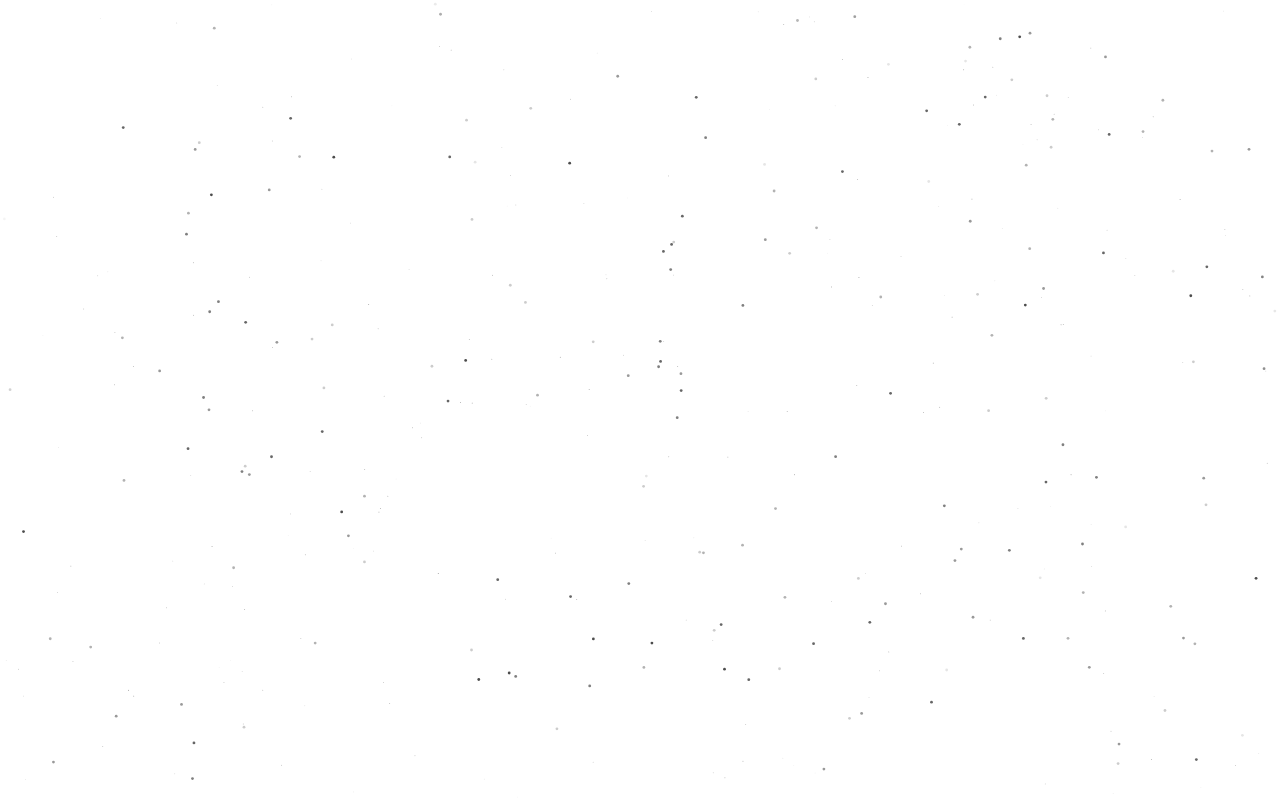
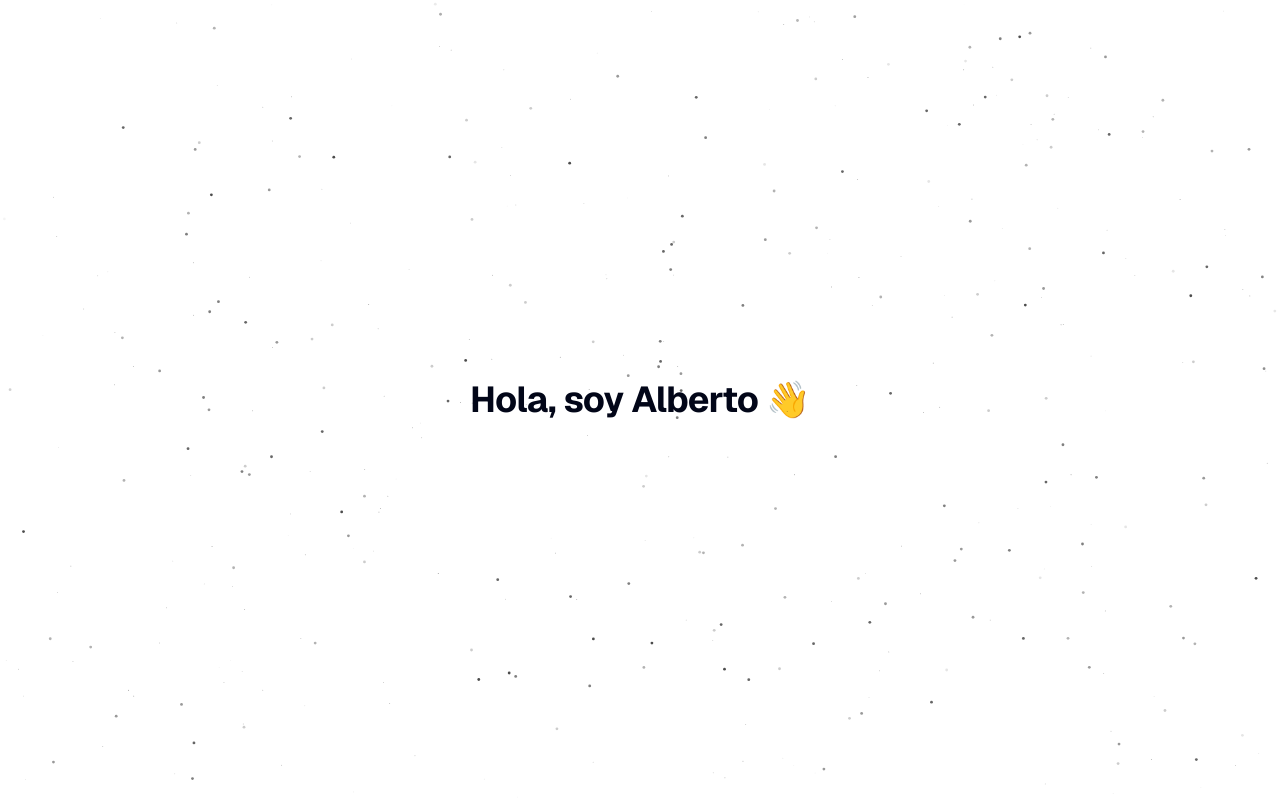
Before and after one commit to AlbMP96/portfolio, a Next.js app: page / in a window 1280 px wide. Built offline with nearby package versions, Linux system fonts and the light colour scheme.

Commit message:
initial banner

```diff
--- a/app/page.tsx
+++ b/app/page.tsx
@@ -2,6 +2,8 @@
 
 import { useTheme } from 'next-themes';
 import { useEffect, useState } from 'react';
+import { TypingAnimation } from '@/components/magicui/typing-animation';
+import { Waving } from '@/components/waving';
 
 import Image from 'next/image';
 import { Button } from '@/components/ui/button';
@@ -15,6 +17,8 @@ export default function Home() {
         setColor(resolvedTheme === 'dark' ? '#ffffff' : '#000000');
     }, [resolvedTheme]);
 
+    var greeting = `Hola, soy Alberto 👋`;
+
     return (
         <div className="grid grid-rows-[20px_1fr_20px] items-center justify-items-center min-h-screen p-8 pb-20 gap-16 sm:p-20 font-[family-name:var(--font-geist-sans)]">
             <Particles
@@ -25,6 +29,9 @@ export default function Home() {
                 refresh
             />
             <main className="flex flex-col gap-8 row-start-2 items-center sm:items-start">
+                <TypingAnimation className="greeting">
+                    {greeting}
+                </TypingAnimation>
                 {/* <Image
                     className="dark:invert"
                     src="/next.svg"
--- /dev/null
+++ b/components/magicui/typing-animation.tsx
@@ -0,0 +1,90 @@
+'use client';
+
+import { cn } from '@/lib/utils';
+import { motion, MotionProps } from 'motion/react';
+import { useEffect, useRef, useState } from 'react';
+
+interface TypingAnimationProps extends MotionProps {
+    children: string;
+    className?: string;
+    duration?: number;
+    delay?: number;
+    as?: React.ElementType;
+    startOnView?: boolean;
+}
+
+export function TypingAnimation({
+    children,
+    className,
+    duration = 100,
+    delay = 0,
+    as: Component = 'div',
+    startOnView = false,
+    ...props
+}: TypingAnimationProps) {
+    const MotionComponent = motion.create(Component, {
+        forwardMotionProps: true,
+    });
+
+    const [displayedText, setDisplayedText] = useState<string>('');
+    const [started, setStarted] = useState(false);
+    const elementRef = useRef<HTMLElement | null>(null);
+
+    useEffect(() => {
+        if (!startOnView) {
+            const startTimeout = setTimeout(() => {
+                setStarted(true);
+            }, delay);
+            return () => clearTimeout(startTimeout);
+        }
+
+        const observer = new IntersectionObserver(
+            ([entry]) => {
+                if (entry.isIntersecting) {
+                    setTimeout(() => {
+                        setStarted(true);
+                    }, delay);
+                    observer.disconnect();
+                }
+            },
+            { threshold: 0.1 }
+        );
+
+        if (elementRef.current) {
+            observer.observe(elementRef.current);
+        }
+
+        return () => observer.disconnect();
+    }, [delay, startOnView]);
+
+    useEffect(() => {
+        if (!started) return;
+
+        let i = 0;
+        const typingEffect = setInterval(() => {
+            if (i < children.length) {
+                setDisplayedText(children.substring(0, i + 1));
+                i++;
+            } else {
+                clearInterval(typingEffect);
+            }
+        }, duration);
+
+        return () => {
+            clearInterval(typingEffect);
+        };
+    }, [children, duration, started]);
+
+    return (
+        <MotionComponent
+            ref={elementRef}
+            className={cn(
+                'text-4xl font-bold leading-[5rem] tracking-[-0.02em]',
+                className
+            )}
+            {...props}
+        >
+            {displayedText}
+        </MotionComponent>
+    );
+}
--- /dev/null
+++ b/components/waving.tsx
@@ -0,0 +1,28 @@
+import { div } from 'motion/react-client';
+
+export function Waving() {
+    const css = `.wave {
+  animation-name: wave-animation;  /* Refers to the name of your @keyframes element below */
+  animation-duration: 2.5s;        /* Change to speed up or slow down */
+  animation-iteration-count: infinite;  /* Never stop waving :) */
+  transform-origin: 70% 70%;       /* Pivot around the bottom-left palm */
+  display: inline-block;
+}
+
+@keyframes wave-animation {
+    0% { transform: rotate( 0.0deg) }
+   10% { transform: rotate(14.0deg) }  /* The following five values can be played with to make the waving more or less extreme */
+   20% { transform: rotate(-8.0deg) }
+   30% { transform: rotate(14.0deg) }
+   40% { transform: rotate(-4.0deg) }
+   50% { transform: rotate(10.0deg) }
+   60% { transform: rotate( 0.0deg) }  /* Reset for the last half to pause */
+  100% { transform: rotate( 0.0deg) }
+}`;
+    return (
+        <div>
+            <style>{css}</style>
+            <span className="wave">👋</span>
+        </div>
+    );
+}
--- a/package.json
+++ b/package.json
@@ -13,6 +13,7 @@
     "class-variance-authority": "^0.7.1",
     "clsx": "^2.1.1",
     "lucide-react": "^0.476.0",
+    "motion": "^12.4.7",
     "next": "15.2.0-canary.74",
     "next-themes": "^0.4.4",
     "react": "^19.0.0",
```
Also changed, not shown: 1 other file (tests, documents, lock files or other folders).
